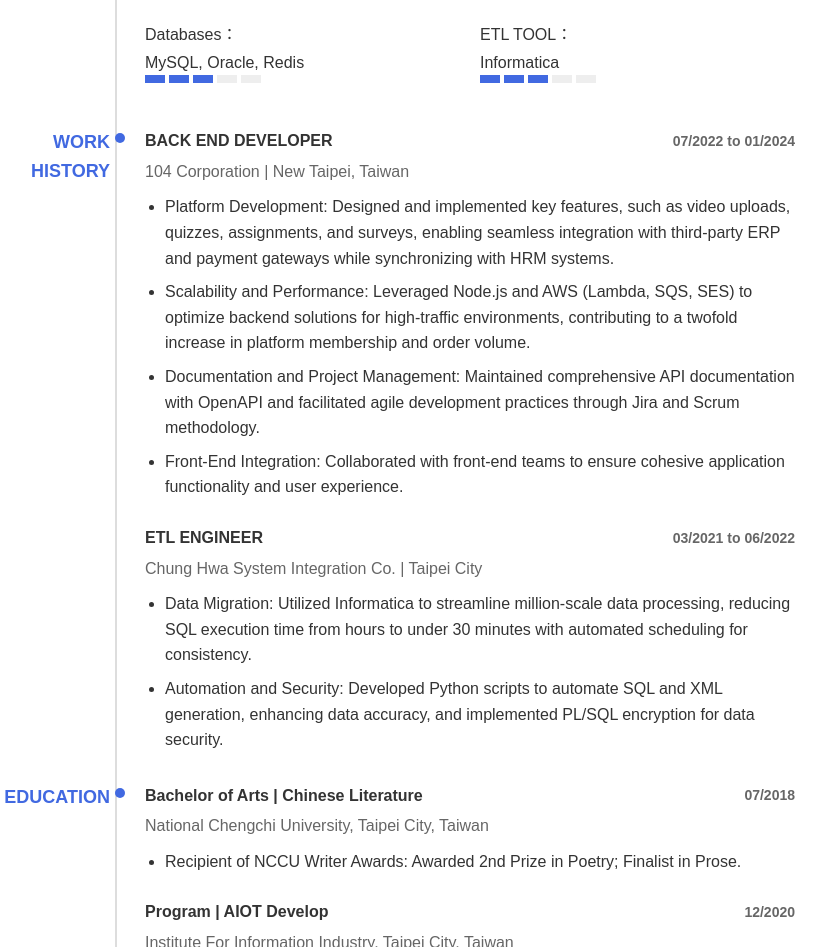
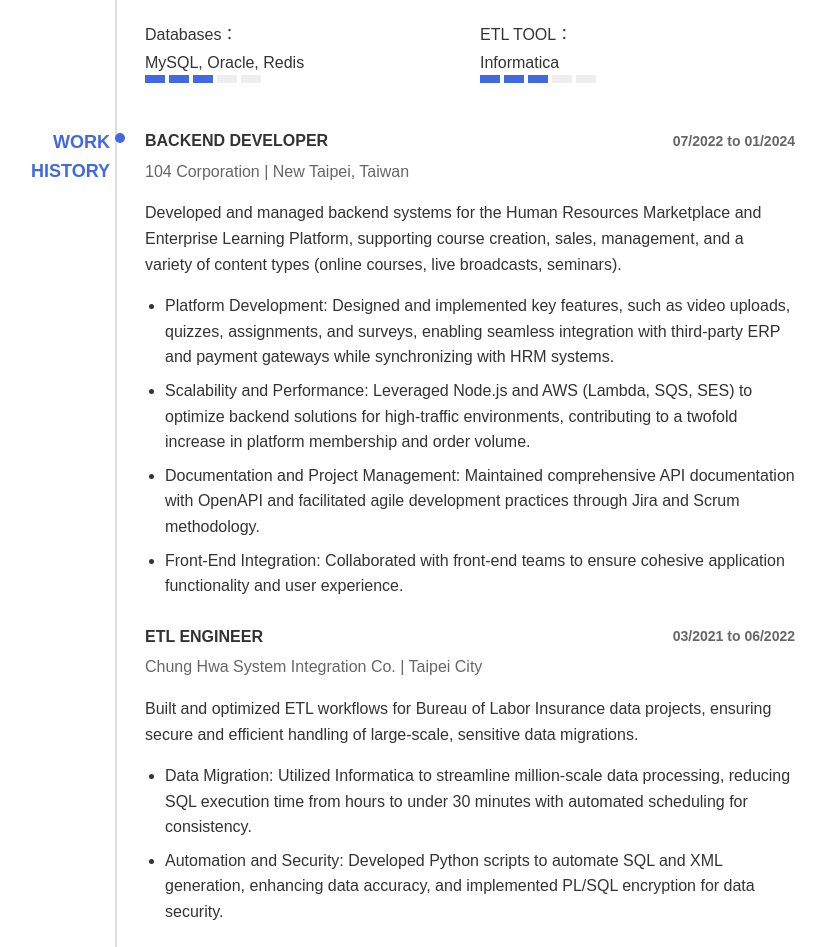
Before and after one commit to samarayashi/my_resueme, a plain HTML site: page index.html in a window 1280 px wide. Shown: the part 786-1733 px from the top of the page, without its empty margins (245-1071 px from the left). Drawn offline with Linux system fonts and the light colour scheme.

Commit message:
Update index.html
add project description to the work experence

```diff
--- a/index.html
+++ b/index.html
@@ -327,10 +327,11 @@
             <!-- ... Work History 內容 ... -->
             <div class="work-entry">
                 <div class="work-title">
-                    <span>BACK END DEVELOPER</span>
+                    <span>BACKEND DEVELOPER</span>
                     <span class="date">07/2022 to 01/2024</span>
                 </div>
                 <div class="company">104 Corporation | New Taipei, Taiwan</div>
+                <p>Developed and managed backend systems for the Human Resources Marketplace and Enterprise Learning Platform, supporting course creation, sales, management, and a variety of content types (online courses, live broadcasts, seminars).</p>
                 <ul>
                     <li>Platform Development: Designed and implemented key features, such as video uploads, quizzes, assignments, and surveys, enabling seamless integration with third-party ERP and payment gateways while synchronizing with HRM systems.</li>
                     <li>Scalability and Performance: Leveraged Node.js and AWS (Lambda, SQS, SES) to optimize backend solutions for high-traffic environments, contributing to a twofold increase in platform membership and order volume.</li>
@@ -345,6 +346,7 @@
                     <span class="date">03/2021 to 06/2022</span>
                 </div>
                 <div class="company">Chung Hwa System Integration Co. | Taipei City</div>
+                <p>Built and optimized ETL workflows for Bureau of Labor Insurance data projects, ensuring secure and efficient handling of large-scale, sensitive data migrations.</p>
                 <ul>
                     <li>Data Migration: Utilized Informatica to streamline million-scale data processing, reducing SQL execution time from hours to under 30 minutes with automated scheduling for consistency.</li>
                     <li>Automation and Security: Developed Python scripts to automate SQL and XML generation, enhancing data accuracy, and implemented PL/SQL encryption for data security.</li>
```
